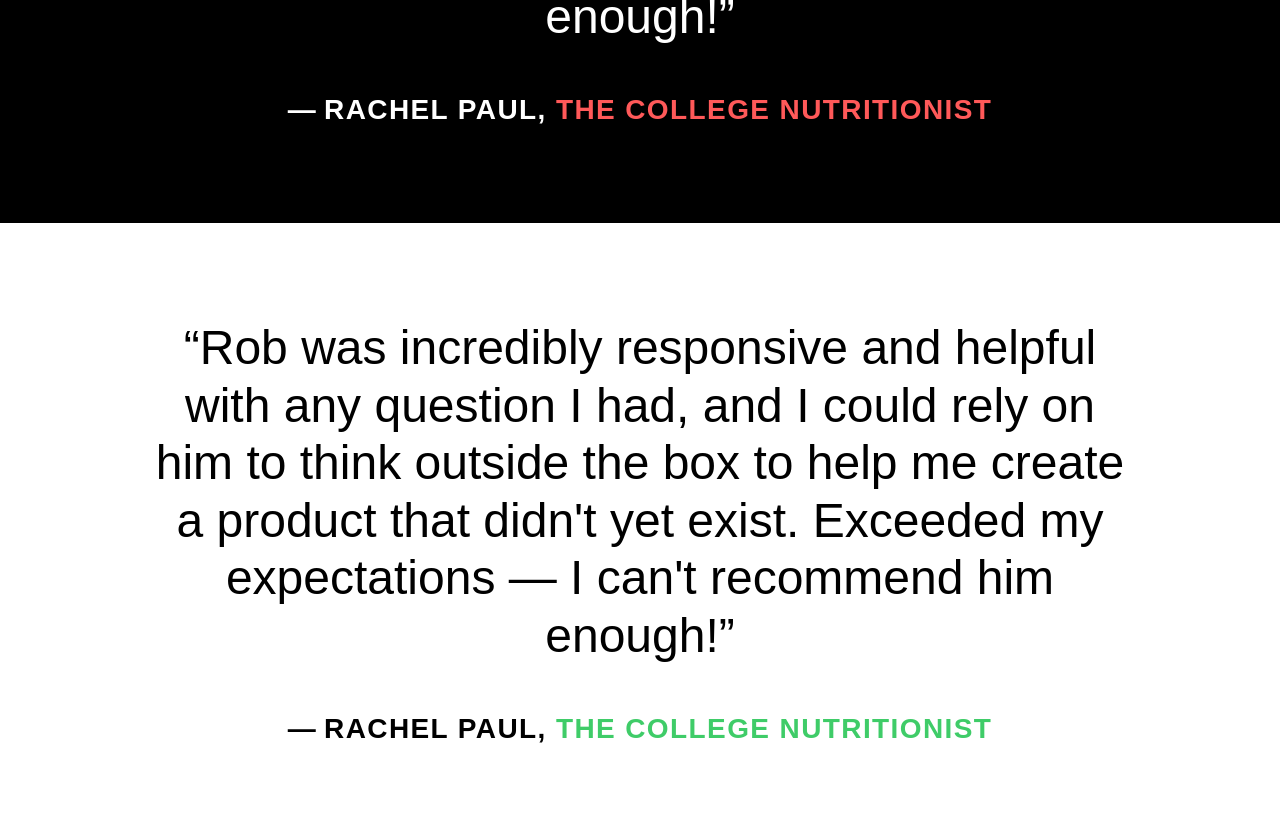
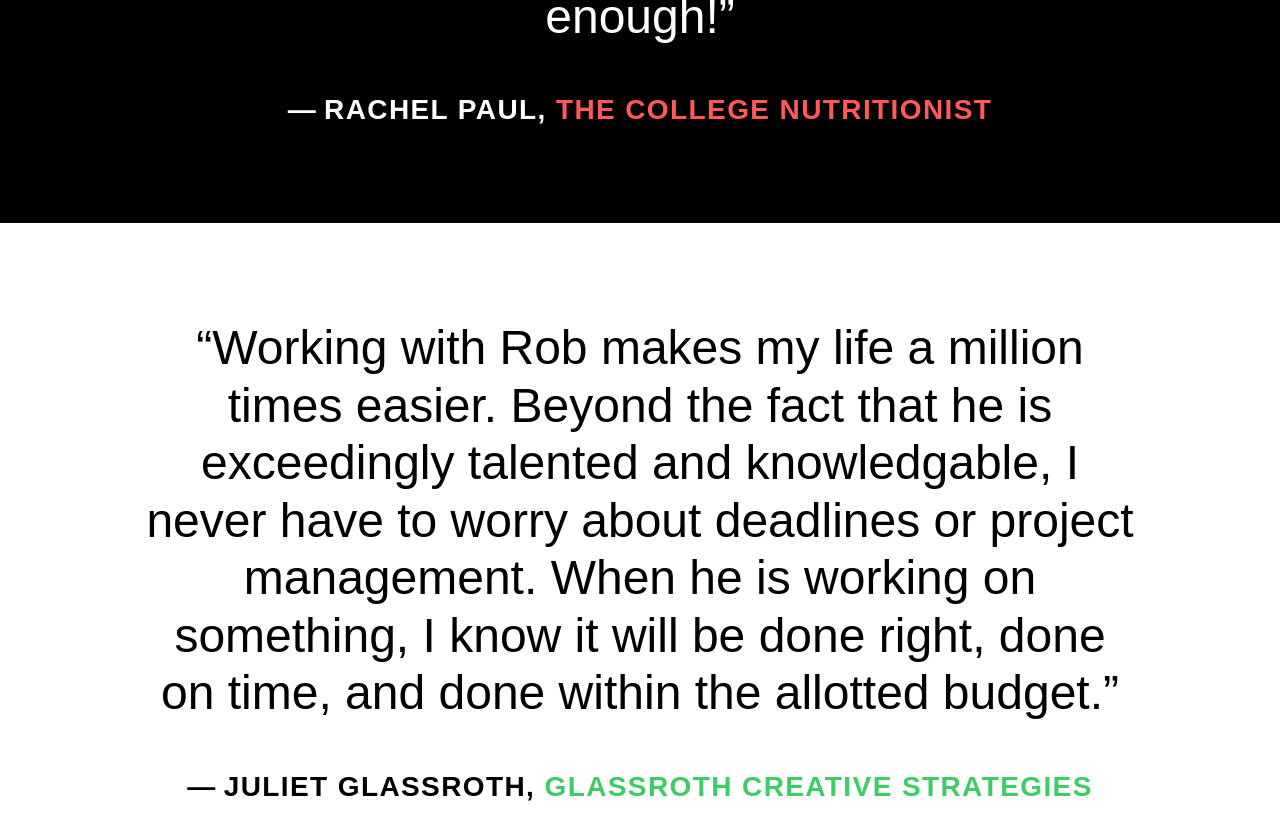
Before and after one commit to SeferDesign/seferdesign.com, a Jekyll site: the page built from index.html, in a window 1280 px wide and 900 px high, scrolled down 3735 px. Shown: the top 840 px of the window. Built offline with Jekyll 4.4.1, drawn with Linux system fonts in a browser that asks for light colours; some web fonts are replaced.

Commit message:
New quote

```diff
--- a/index.html
+++ b/index.html
@@ -106,8 +106,8 @@ sitemap:
 		</li>
 		<li>
 			<div class="wrapper">
-				<q>Rob was incredibly responsive and helpful with any question I had, and <span>I could rely on him to think outside the box</span> to help me create a product that didn't yet exist. Exceeded my expectations &mdash; I can't recommend him enough!</q>
-				<div class="attribution">Rachel Paul, <span>The College Nutritionist</span></div>
+				<q>Working with Rob makes my life a million times easier. Beyond the fact that he is exceedingly talented and knowledgable, I never have to worry about deadlines or project management. When he is working on something, <span>I know it will be done right,</span> done on time, and done within the allotted budget.</q>
+				<div class="attribution">Juliet Glassroth, <span>Glassroth Creative Strategies</span></div>
 			</div>
 		</li>
 	</ul>
```
